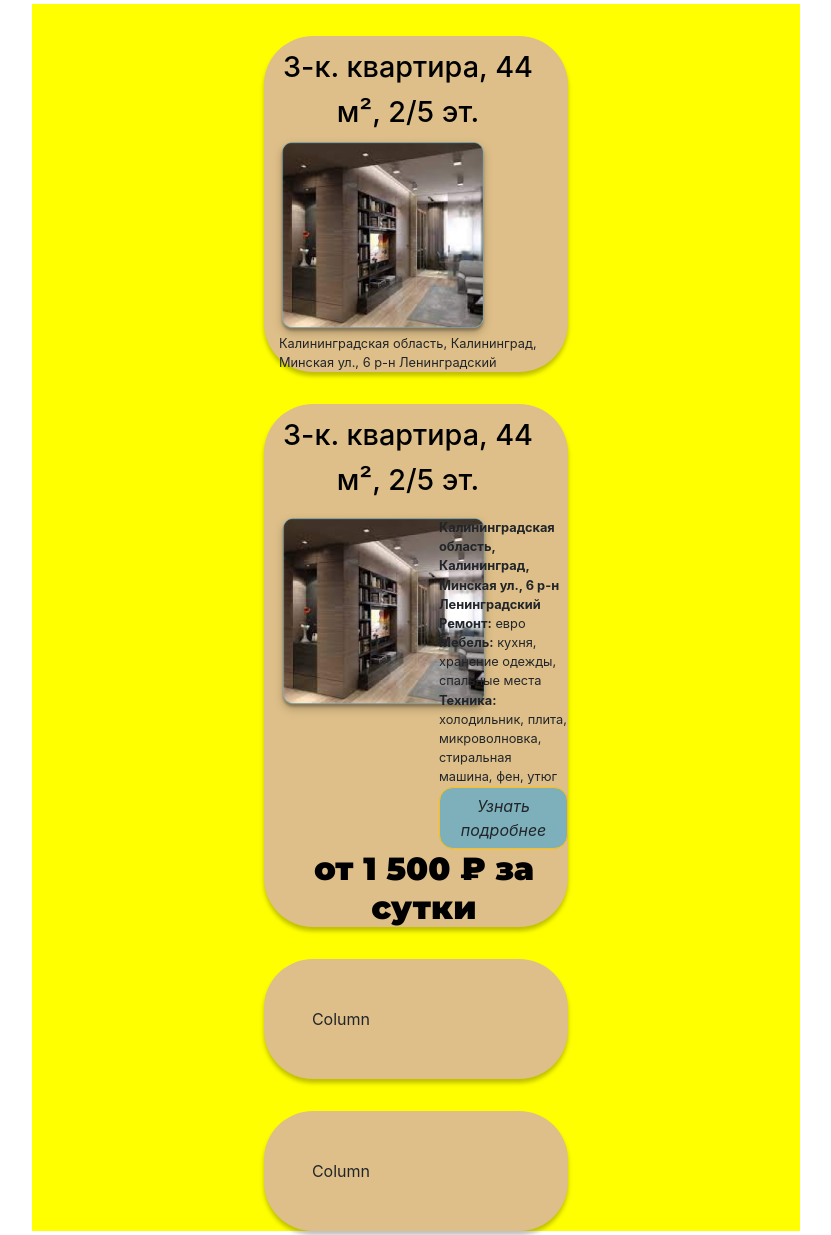
After one commit to ivanlark2000/OPSWithAdmin, a Flask app: page /les in a window 1280 px wide. The commit adds this page. Shown: the whole page, without its empty margins (224-1055 px from the left). Run offline with Flask 2, Linux system fonts and the light colour scheme; some libraries are stand-ins or nearby versions.

Commit message:
flatcard

```diff
--- /dev/null
+++ b/app/static/main.css
@@ -0,0 +1,107 @@
+@font-face {
+  font-family: "Montserrat";
+  src: url("fonts/Montserrat-Regular.ttf");
+  font-style: normal;
+  font-weight: normal;
+}
+html {
+  padding: 0;
+  margin: 0;
+}
+
+h1 h2 p {
+  font-family: "Montserrat", sans-serif;
+}
+
+a {
+  text-decoration: none;
+  color: white;
+}
+
+div.header img {
+  margin-top: -1rem;
+}
+div.header h1 {
+  display: inline-block;
+  transform: translate(-27rem, -27rem);
+  font-style: normal;
+  font-weight: 600;
+  font-size: 48px;
+}
+
+div.main_content {
+  margin-top: -4.5rem;
+  height: 120rem;
+  background: linear-gradient(228.89deg, #CAC9C5 19.08%, #D2D1CD 41.89%, #E8E7E4 82.33%);
+}
+
+div.footer {
+  height: 20rem;
+  background: linear-gradient(1.77deg, #000000 71.35%, rgba(0, 0, 0, 0) 124.62%);
+}
+div.footer p {
+  color: white;
+  font-size: 1.5rem;
+}
+div.footer img.logo1 {
+  margin-top: -4.5rem;
+  max-height: 7%;
+  max-width: 13%;
+}
+div.footer img.logo2 {
+  margin-left: 0.8rem;
+  margin-top: -4.8rem;
+  max-height: 5%;
+  max-width: 5%;
+}
+
+div.flat {
+  max-width: 60%;
+  background-color: yellow;
+}
+div.flat .flatcard {
+  margin-top: 2rem;
+  margin-right: 2rem;
+  margin-left: 2rem;
+  width: 531px;
+  max-height: 600.36px;
+  background: #DEBF89;
+  box-shadow: 0px 4px 4px rgba(0, 0, 0, 0.25);
+  border-radius: 49px;
+  transform: matrix(1, 0, 0, 1, 0, 0);
+}
+div.flat img.foto_flat {
+  max-width: 13rem;
+  max-height: 13rem;
+  filter: drop-shadow(0px 4px 4px rgba(0, 0, 0, 0.25));
+  border-radius: 13px;
+}
+div.flat h2 {
+  margin-left: -1rem;
+  font-style: normal;
+  text-align: center;
+  margin-top: 0.5rem;
+  font-size: 1.8rem;
+  line-height: 45px;
+  color: #000000;
+}
+div.flat p {
+  font-size: 0.8rem;
+  margin-bottom: 0rem;
+}
+div.flat p.price {
+  font-family: "Montserrat";
+  font-style: normal;
+  text-align: center;
+  font-weight: 800;
+  font-size: 32px;
+  line-height: 39px;
+  color: #000000;
+}
+div.flat button.btn {
+  background: #7DB0BB;
+  backdrop-filter: blur(40px);
+  border-radius: 14px;
+}
+
+/*# sourceMappingURL=main.css.map */
--- a/app/static/main.sass
+++ /dev/null
@@ -1,4 +0,0 @@
-
-.title {
-  @include font-size(4rem);
-}
--- /dev/null
+++ b/app/static/main.scss
@@ -0,0 +1,105 @@
+@font-face {
+	font-family: 'Montserrat';
+	src: url('fonts/Montserrat-Regular.ttf');
+	font-style: normal;
+	font-weight: normal;
+}
+html {padding: 0;margin: 0;}
+h1 h2 p {font-family: 'Montserrat', sans-serif;}
+a {text-decoration: none; color: white;}
+
+div.header {
+	img {
+		margin-top: -1rem;
+	}
+	h1 {
+		display: inline-block;
+		transform: translate(-27rem, -27rem);
+		font-style: normal;
+		font-weight: 600;
+		font-size: 48px;
+	}
+}
+
+div.main_content {
+	margin-top: -4.5rem;
+	height: 120rem;
+	background: linear-gradient(228.89deg, #CAC9C5 19.08%, #D2D1CD 41.89%, #E8E7E4 82.33%);
+}
+
+div.footer {
+	height: 20rem;
+	background: linear-gradient(1.77deg, #000000 71.35%, rgba(0, 0, 0, 0) 124.62%);
+	p {
+		color: white;
+		font-size: 1.5rem;
+	}
+	img.logo1 {
+		margin-top: -4.5rem;
+		max-height: 7%;
+		max-width: 13%;
+	}
+	img.logo2 {
+		margin-left: 0.8rem;
+		margin-top: -4.8rem;
+		max-height: 5%;
+		max-width: 5%;
+	}
+}
+div.flat {
+	max-width: 60%;
+	background-color: yellow;
+	.flatcard{
+        margin-top: 2rem;
+        margin-right: 2rem;
+        margin-left: 2rem;
+        width: 531px;
+        max-height: 600.36px;
+        background: #DEBF89;
+        box-shadow: 0px 4px 4px rgba(0, 0, 0, 0.25);
+        border-radius: 49px;
+        transform: matrix(1, 0, 0, 1, 0, 0);
+        }
+        img.foto_flat {
+		    max-width: 13rem;
+		    max-height: 13rem;
+		    filter: drop-shadow(0px 4px 4px rgba(0, 0, 0, 0.25));
+		    border-radius: 13px;
+		}
+		h2 {
+			margin-left: -1rem;
+			font-style: normal;
+			text-align: center;
+			margin-top: 0.5rem;
+			font-size: 1.8rem;
+			line-height: 45px;
+			color: #000000;
+
+		}
+		p {
+			font-size: 0.8rem;
+			margin-bottom: 0rem;
+		}
+		p.price {
+	    	font-family: 'Montserrat';
+	    	font-style: normal;
+	    	text-align: center;
+
+	    	font-weight: 800;
+	    	font-size: 32px;
+	    	line-height: 39px;
+	    	color: #000000;
+		}
+		button.btn {
+	    background: #7DB0BB;
+	    backdrop-filter: blur(40px);
+	    border-radius: 14px;
+	}
+}
+@media (max-width: 414px) {
+	div.flat h2 {
+		}
+	img.foto_flat{
+
+	}
+}
--- /dev/null
+++ b/app/templates/_flatcard.html
@@ -0,0 +1,51 @@
+<!DOCTYPE html>
+<html lang="en">
+<head>
+    <meta charset="UTF-8">
+    <meta name="viewport" content="width=device-width, initial-scale=1">
+    <meta name="keywords" content="Квартиры, Калининград, по суточно, на длительный срок">
+    <meta http-equiv="content-type" content="text/html; charset=utf-8">
+    <link type="text/css" href="{{ url_for('static', filename='bootstrap/css/bootstrap.min.css') }}" rel="stylesheet"/>
+    <link rel="stylesheet" type="text/css" href="{{ url_for('static', filename='main.css') }}">
+    <script type="text/css" href="{{ url_for('static', filename='bootstrap/js/bootstrap.bunble.min.js') }}" rel="stylesheet"></script>
+    <link rel="preconnect" href="https://fonts.googleapis.com">
+<link rel="preconnect" href="https://fonts.gstatic.com" crossorigin>
+<link href="https://fonts.googleapis.com/css2?family=Montserrat:wght@300;400;500;600;700;900&display=swap" rel="stylesheet">
+    <title>Title</title>
+</head>
+<body>
+<div class="container flat">
+  <div class="row justify-content-center m-1">
+    <div class="col-sm-5 w-100 flatcard">
+        <h2 class="text-aline-center">3-к. квартира, 44 м², 2/5 эт.</h2>
+        <img class="foto_flat" src="{{url_for('static', filename='img/img_flat.png')}}" alt="Квартира">
+        <p>Калининградская область, Калининград, Минская ул., 6 р-н Ленинградский
+    </div>
+    <div class="col-sm-5 h-100 flatcard">
+      <div class="row">
+          <div class="col-12 pb-2 "><h2>3-к. квартира, 44 м², 2/5 эт.</h2></div>
+      <div class="row pl-3">
+          <div class="col-sm-6">
+             <img class="foto_flat" src="{{url_for('static', filename='img/img_flat.png')}}" alt="Квартира">
+          </div>
+          <div class="col-sm-6 textflat">
+            <p><b>Калининградская область, Калининград, Минская ул., 6 р-н Ленинградский</b><br>
+            <p><b>Ремонт:</b> евро<br>
+            <p><b>Мебель:</b> кухня, хранение одежды, спальные места<br>
+            <p><b>Техника:</b> холодильник, плита, микроволновка, стиральная машина, фен, утюг<br>
+              <button type="button" class="btn btn-warning"><i>Узнать подробнее</i></button>
+          </div>
+          <div class="row  price-col">
+            <div class="col-12 mr-5 justify-content-center">
+              <p class="price">от 1 500 ₽ за сутки</p>
+            </div>
+          </div>
+      </div>
+      </div>
+      </div>
+    <div class="col-md-5 p-5 flatcard">Column</div>
+    <div class="col-md-5 p-5 flatcard">Column</div>
+  </div>
+</div>
+</body>
+</html>
--- a/app/views.py
+++ b/app/views.py
@@ -12,3 +12,8 @@ def home():
 def logout():
     logout_user()
     return redirect(url_for('index'))
+
+
+@app.route('/les')
+def les():
+    return render_template('_flatcard.html')
```
Also changed, not shown: app/static/exemple.scss (added, +24 -0 lines), app/static/style.css (+78 -20 lines), app/templates/base.html (added, +50 -0 lines), app/templates/index.html (+5 -58 lines), app/templates/les.html (added, +18 -0 lines), app/static/img/img_flat.png (added), 2 other files.
